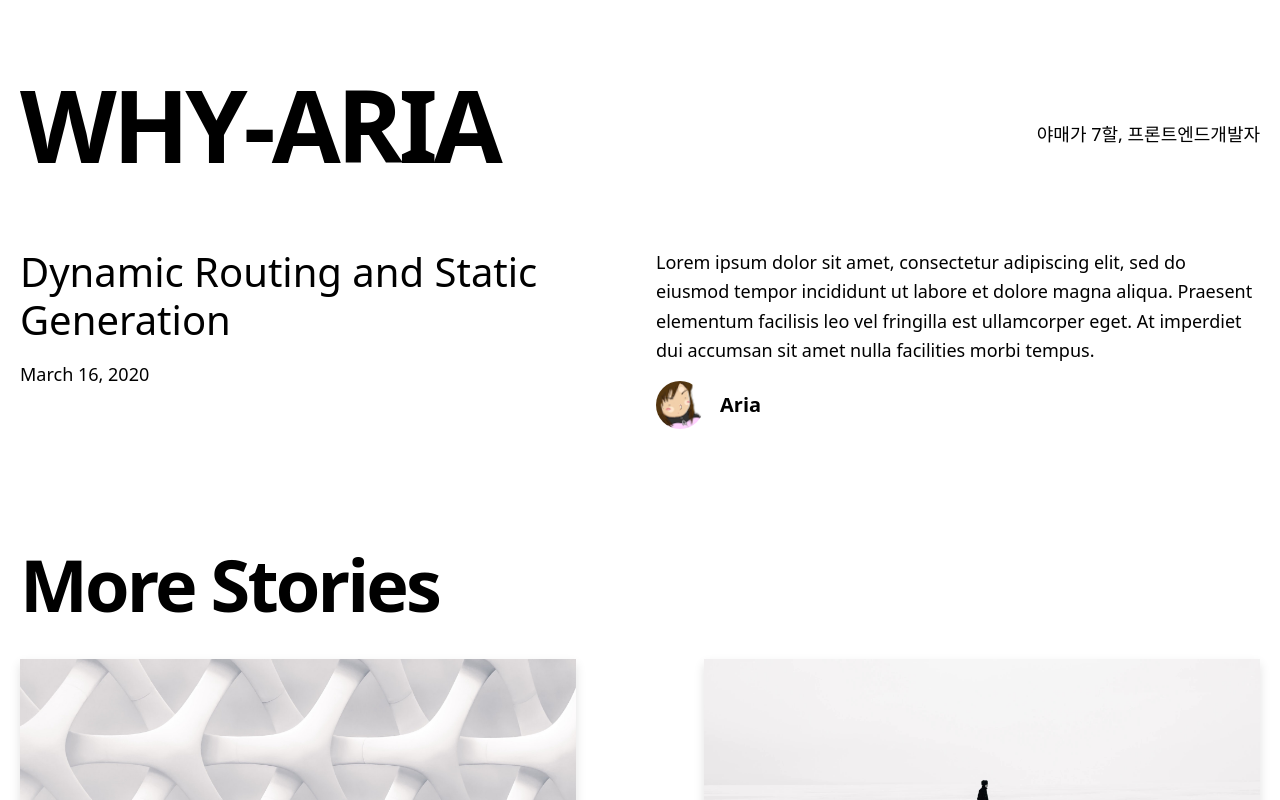
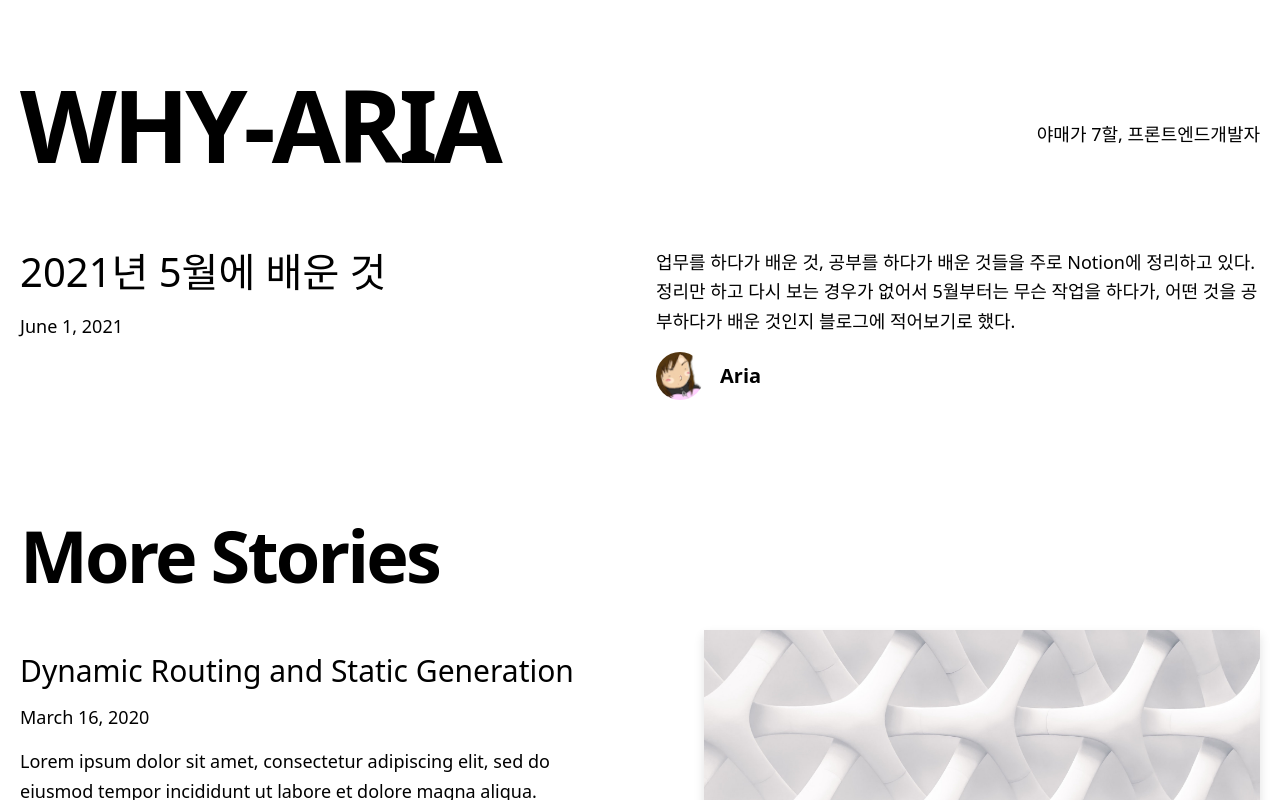
Before and after one commit to shoo7830/aria-next-blog, a Next.js app: page / in a window 1280 px wide. Shown: the top 800 px of the page. Built offline with nearby package versions, Linux system fonts and the light colour scheme.

Commit message:
feat: 블로그 미리보기 이미지 없는 경우 처리

```diff
--- /dev/null
+++ b/_posts/What-I-Learned-in-May-2021.md
@@ -0,0 +1,32 @@
+---
+title: '2021년 5월에 배운 것'
+excerpt: '업무를 하다가 배운 것, 공부를 하다가 배운 것들을 주로 Notion에 정리하고 있다. 정리만 하고 다시 보는 경우가 없어서 5월부터는 무슨 작업을 하다가, 어떤 것을 공부하다가 배운 것인지 블로그에 적어보기로 했다.'
+coverImage: ''
+date: '2021-06-01T17:30:52.322Z'
+author:
+  name: Aria
+  picture: '/assets/blog/authors/aria.jpeg'
+ogImage:
+  url: '/assets/blog/dynamic-routing/cover.jpg'
+---
+
+업무를 하다가 배운 것, 공부를 하다가 배운 것들을 주로 Notion에 정리하고 있다.
+
+정리만 하고 다시 보는 경우가 없어서 5월부터는 무슨 작업을 하다가, 어떤 것을 공부하다가 배운 것인지 블로그에 적어보기로 했다.
+
+* [고밀도 디스플레이 대응](https://blog.hanlee.io/2018/high-density-display-and-images/): 2019년부터 회사에서 맥을 쓰는 직원들이 늘어나기 시작했다. 그러다보니 레티나 디스플레이에서 이미지가 약간 뿌옇게 보인다고 알려주는 사람들이 늘었다. 레티나 디스플레이 같은 고밀도 디스플레이 대응은 꼭 필요하게 되었고 그에 대한 방법론을 찾다가 이 글을 찾게 되었다. 이 글을 통해 디스플레이에 따라 적합한 이미지를 보여주는 방법을 익혔고, EMS 작업할 때 유용하게 사용하였다.
+
+* [Node.js와 npm 실행시 icu4c 오류](https://jolly-sally.tistory.com/16): Homebrew를 통해서 Node.js, npm을 설치해서 사용하고 있는데 어느날 갑자기 icu4c오류가 떴다. 해당 오류에 대한 해결 방법이 이 글에 정리가 되어있다.
+
+* mac에서 npm install이 안될 때 해결방안
+  * 원인 1. [node-gyp 관련](https://jojoldu.tistory.com/566)
+  * 원인 2. node 버전이 LTS가 아니였음.
+    * 해당 프로젝트에서 사용하는 node-sass는 node16을 지원하지 않았다.
+    * node를 homebrew로 설치했더니 16.x 버전으로 설치가 되었다. LTS로 node를 다시 설치하였더니 npm install이 잘 되었다.
+
+* mpdf
+  * mpdf로 pdf를 생성할 경우는 꼭 지원하는 css에는 어떤 것이 있는지 확인할 필요가 있다.
+  * 해당 프로젝트에서 `display: inline-block` 을 사용했는데 mpdf에서는 display속성이 `none` 만 지원한다.
+  * [mpdf에서 지원하는 css](https://mpdf.github.io/css-stylesheets/supported-css.html)
+
+* [interface와 type의 공통점과 차이점](https://yceffort.kr/2021/03/typescript-interface-vs-type): 캡틴판교님의 타입스크립트 강의를 듣다가 interface와 type이 비슷하면서 차이가 있는 것 같아 잘 정리된 글을 찾다가 발견하였다. 이 글에서는 type보다는 interface를 쓸 것을 추천하고 있다.
--- a/components/post-preview.tsx
+++ b/components/post-preview.tsx
@@ -24,7 +24,9 @@ const PostPreview = ({
   return (
     <div>
       <div className="mb-5">
-        <CoverImage slug={slug} title={title} src={coverImage} />
+          {coverImage ? (
+              <CoverImage title={title} src={coverImage} slug={slug} />
+          ):null}
       </div>
       <h3 className="text-3xl mb-3 leading-snug">
         <Link
```
